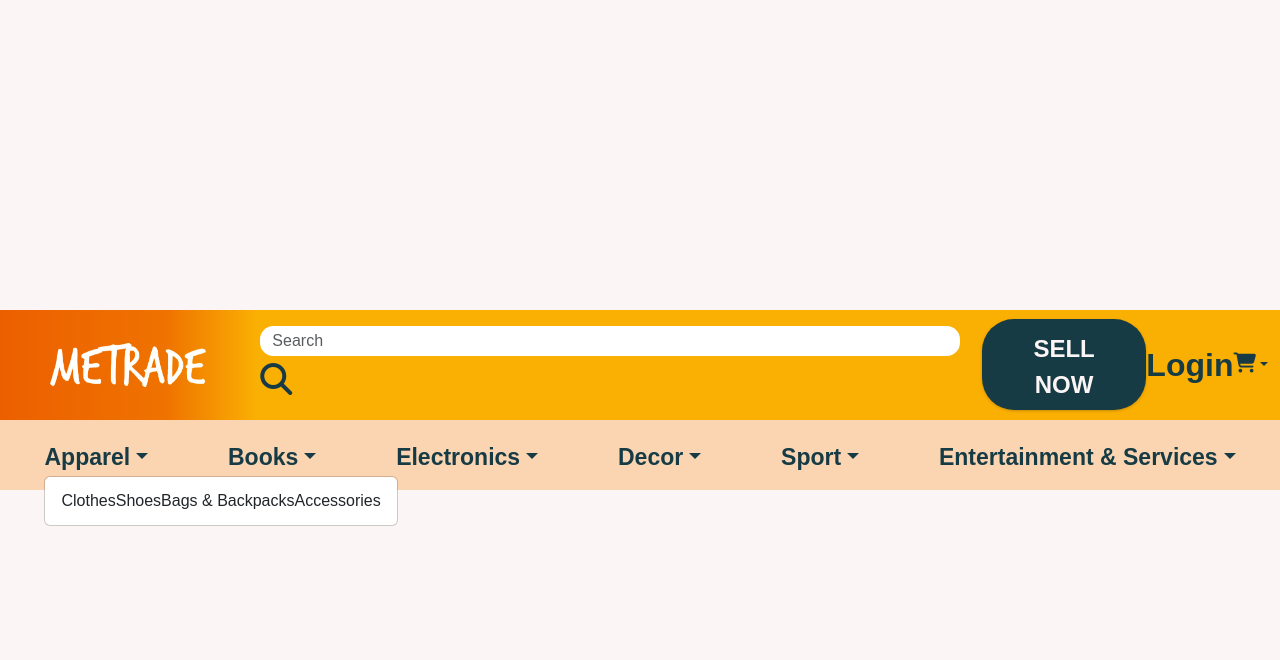
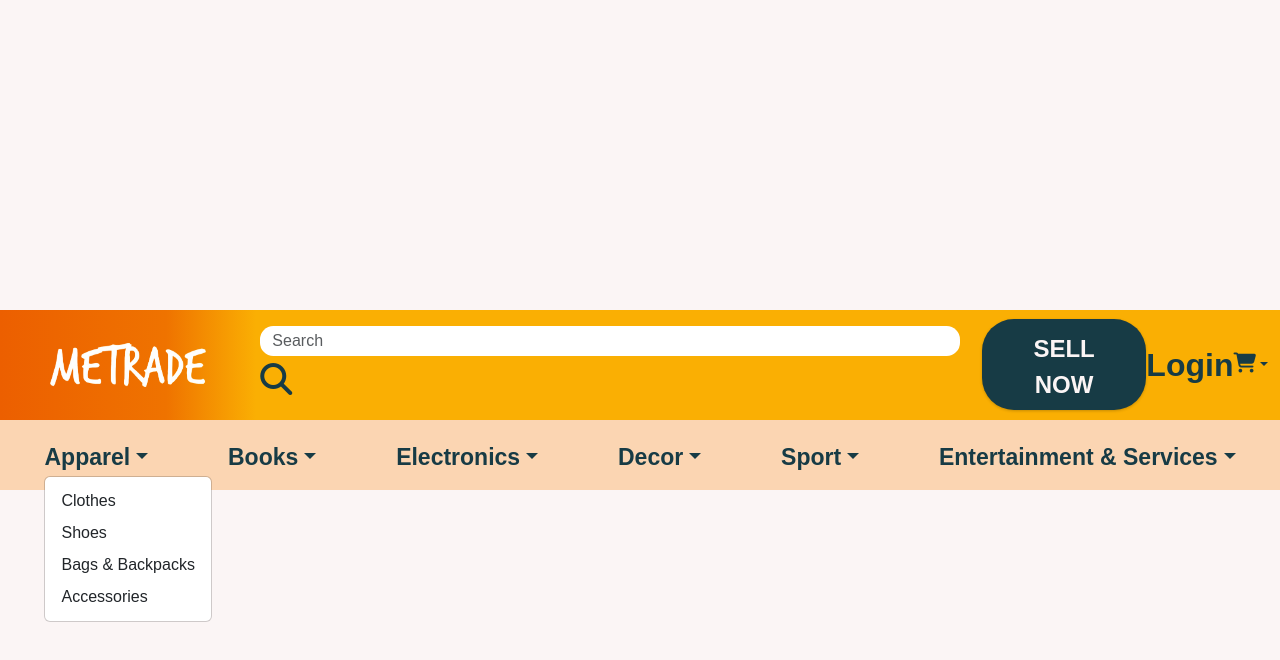
Before and after one commit to Nhidinh91/metrade, a React (Vite) app in the folder ecommerce/: page / in a window 1280 px wide. Both pictures are taken after a click on the button "Apparel". Shown: the top 660 px of the page. Built offline with nearby package versions, Linux system fonts and the light colour scheme; the HTML template or start-up script is replaced by a standard one; a web font is replaced by a local one.

Commit message:
Feat: Navbar with menu and sub menu

```diff
--- a/ecommerce/src/Components/PageLink.jsx
+++ b/ecommerce/src/Components/PageLink.jsx
@@ -3,11 +3,14 @@ import style from '../Styles/PageLink.module.css';
 
 const PageLink = ({link, itemClass}) => {
   return (
-    <NavDropdown id={link.id} title={link.main_category} className={`${itemClass} ${style.navDropdownToggle}`}>
-      <NavDropdown.Item>{link.sub_categories}</NavDropdown.Item> {/* To be fixed */}
+     <NavDropdown id={link.id} title={link.main_category} className={`${itemClass} ${style.navDropdownToggle}`}>
+      {link.sub_categories.map((subCategory, index) => (
+        <NavDropdown.Item key={index}>{subCategory}</NavDropdown.Item>
+      ))}
     </NavDropdown>
-  )
-}
+  );
+};
+
 
 
 export default PageLink;
--- a/ecommerce/src/dummyData.js
+++ b/ecommerce/src/dummyData.js
@@ -1,8 +1,3 @@
-
-
-
-
-
 export const products = [
   {
     _id: 1,
```
